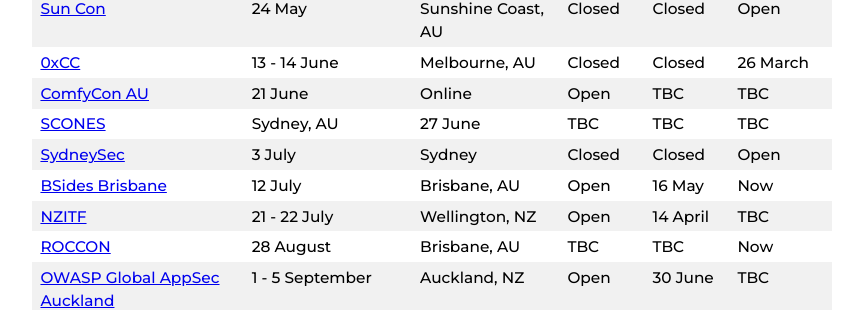
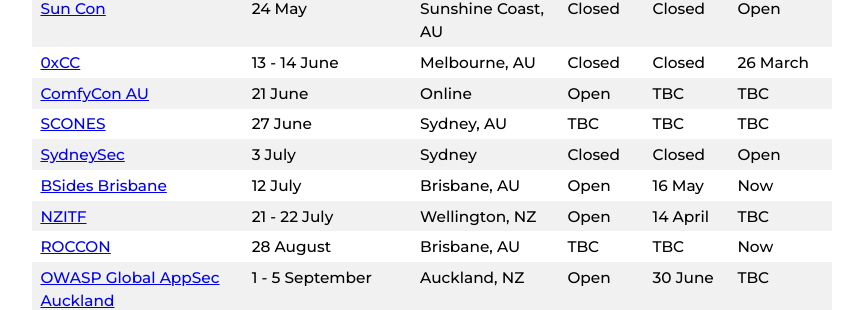
Before and after one commit to nzkarit/downundercons, a Jekyll site: the page built from index.markdown, in a window 1280 px wide. Shown: the part 414-724 px from the top of the page, without its empty margins (208-1071 px from the left). Built offline with Jekyll 4.4.1, drawn with Linux system fonts in a browser that asks for light colours.

```diff
--- a/index.markdown
+++ b/index.markdown
@@ -17,7 +17,7 @@ These are a list of hacker/infosec cons and meetups in the NZ and Aussie Area.
 | [Sun Con](https://sunconqld.com/) | 24 May | Sunshine Coast, AU | Closed | Closed | Open |
 | [0xCC](https://0xcc.sh/) | 13 - 14 June | Melbourne, AU | Closed | Closed | 26 March |
 | [ComfyCon AU](https://au.comfycon.rocks/) | 21 June | Online | Open | TBC | TBC |
-| [SCONES](https://scones.secso.cc/) | Sydney, AU | 27 June | TBC | TBC | TBC |
+| [SCONES](https://scones.secso.cc/) | 27 June | Sydney, AU | TBC | TBC | TBC |
 | [SydneySec](https://aisasecuritydays.com.au/sydneysec) | 3 July | Sydney | Closed | Closed | Open |
 | [BSides Brisbane](https://bsidesbrisbane.com/) | 12 July | Brisbane, AU | Open | 16 May | Now |
 | [NZITF](https://nzitf.org.nz/conference-details) | 21 - 22 July | Wellington, NZ | Open | 14 April | TBC |
```
